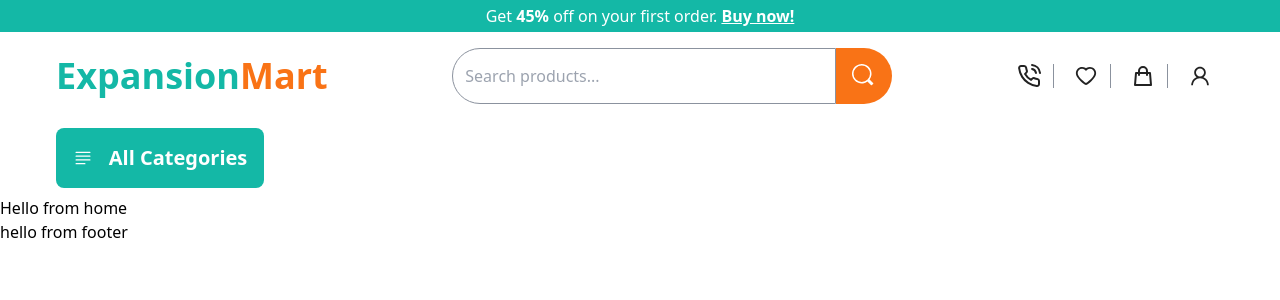
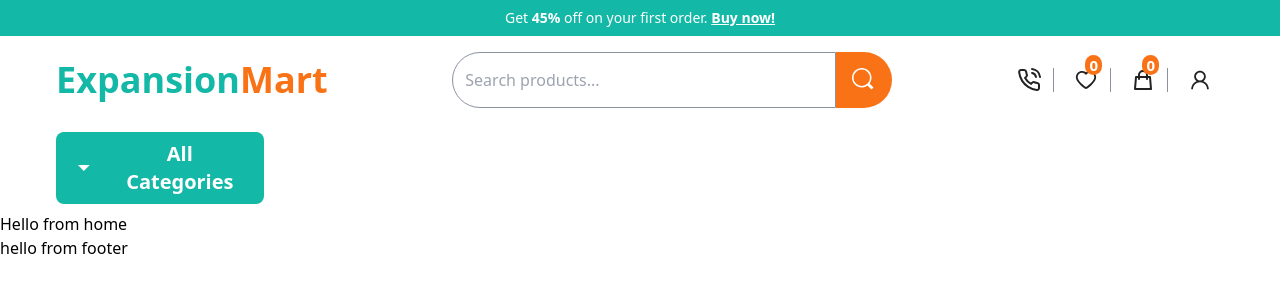
Before and after one commit to shakerscode/expansion-mart-e-commerce, a React (Create React App) app: page / in a window 1280 px wide. Shown: the top 300 px of the page. Built offline with nearby package versions, Linux system fonts and the light colour scheme.

Commit message:
Finally responsive header done. Starting work with footer

```diff
--- a/src/Components/Header/Header.js
+++ b/src/Components/Header/Header.js
@@ -2,13 +2,15 @@ import React, { useState } from 'react';
 import { FiPhoneCall } from 'react-icons/fi'
 import { AiOutlineHeart, AiOutlineUser } from 'react-icons/ai'
 import { HiOutlineShoppingBag } from 'react-icons/hi'
-import { IoCloseCircleOutline } from 'react-icons/io5'
+import { IoCloseCircleOutline  } from 'react-icons/io5'
+import {  IoMdArrowDropdown, IoMdArrowDropup } from 'react-icons/io'
 import { BsJustifyLeft, BsSearch } from 'react-icons/bs'
 import CatList from '../Re-UseableComp/CatList';
 
 const Header = () => {
     const [show, setShow] = useState(false)
     const [open, setOpen] = useState(false)
+    const [showUser, setShowUser] = useState(false)
     const menus = [
         { m: 'Home', link: '/' },
         { m: 'Product', link: '/' },
@@ -29,21 +31,23 @@ const Header = () => {
         { catName: "Frozen Foods" },
         { catName: "Dairy" }
     ]
+    const authList = [
+        {aL: 'Login'},
+        {aL: 'Register'},
+        {aL: 'Profile'}
+    ]
 
-    const handleHover = () => {
-        setShow(!show)
-    }
+
     const handleCat = (list) => {
         setShow(false);
+        setShowUser(false);
         console.log(list);
     }
-    const handleOpenNav = () => {
-        setOpen(!open)
-    }
+
     return (
         <header>
-            <div className='bg-primary py-1 text-center'>
-                <p className='text-white'>Get <b>45%</b> off on your first order. <a href="/" className='underline font-semibold'>Buy now!</a></p>
+            <div className='bg-primary py-2 text-center'>
+                <p className='text-white text-sm md:text-md'>Get <b>45%</b> off on your first order. <a href="/" className='underline font-semibold'>Buy now!</a></p>
             </div>
             <div className={`flex justify-between items-center md:px-14 px-3 md:py-4 py-2 h-16 md:h-auto ${open ? 'shadow-none' : 'shadow-md'} md:shadow-none`}>
                 {open
@@ -53,7 +57,7 @@ const Header = () => {
                     className='md:hidden text-2xl text-primary'/>
                     :
                     <BsJustifyLeft
-                        onClick={handleOpenNav}
+                        onClick={() => setOpen(!open)}
                         className='md:hidden text-2xl hover:text-primary' />}
                 <h1 className='md:text-4xl text-2xl font-bold text-primary'>Expansion<span className='text-secondary'>Mart</span></h1>
                 <div className=' hidden md:flex'>
@@ -63,18 +67,36 @@ const Header = () => {
                         className='focus:outline-none border border-gray w-96 px-3 rounded-l-full' />
                     <button><BsSearch className='bg-secondary text-white w-14 h-14 p-4 rounded-r-full text-xl' /></button>
                 </div>
-                <div className='flex items-center gap-5 text-2xl text-center'>
+                <div className='flex items-center gap-5 text-2xl text-center '>
                     <button className='border-r border-gray pr-3 border-h-5 text-black hover:text-secondary transition-all ease-in-out duration-200 md:block hidden'><FiPhoneCall /></button>
-                    <button className='border-r border-gray pr-3 text-black hover:text-secondary transition-all ease-in-out duration-200 md:block hidden'><AiOutlineHeart /></button>
-                    <button className='border-r border-gray pr-3 text-black hover:text-secondary transition-all ease-in-out duration-200 md:block hidden'><HiOutlineShoppingBag /></button>
-                    <button className=' md:pr-3 text-black hover:text-secondary transition-all ease-in-out duration-200'><AiOutlineUser /> </button>
+                    <button className='border-r border-gray pr-3 text-black hover:text-secondary transition-all ease-in-out duration-200 md:block hidden relative'><AiOutlineHeart />
+                    <div className='absolute top-[-22px] right-2  text-white '>
+                         <span className='text-[15px] font-semibold text-center bg-secondary px-1 rounded-full'>0</span>
+                    </div>
+                    </button>
+                    <button className='border-r border-gray pr-3 text-black hover:text-secondary transition-all ease-in-out duration-200 md:block hidden relative'><HiOutlineShoppingBag />
+                    <div className='absolute top-[-22px] right-2 text-white '>
+                         <span className='text-[15px] font-semibold text-center bg-secondary px-1 rounded-full'>0</span>
+                    </div>
+                    </button>
+                    <button className='md:pr-3 text-black hover:text-secondary transition-all ease-in-out duration-200 relative'><AiOutlineUser onClick={() => setShowUser(!showUser)} />
+                    </button>
+                    {
+                        showUser && <div className='absolute flex flex-col text-md bg-white shadow-lg w-[200px] rounded-lg top-24 md:right-14 right-5 z-10'>
+                            <ul className='text-sm text-[16px] py-2'>
+                            {
+                                authList.map((l, i) => <CatList key={i} list={l?.aL} handleCat={handleCat}/>)
+                            }
+                            </ul>
+                        </div>
+                    }
                 </div>
 
             </div>
-            <div className='grid grid-cols-1 md:grid-cols-2 gap-5 md:px-14 px-3 py-2'>
+            <div className='grid grid-cols-1 md:grid-cols-2 gap-5 md:px-14 px-3 py-2 my-2 md:my-0'>
                 <button
-                    onMouseOver={handleHover}
-                    className='flex justify-center items-center gap-4 md:text-xl font-semibold bg-primary md:w-52 w-full rounded-lg text-white px-4 py-2 hover:bg-secondary transition-all ease-in-out duration-300 relative'><BsJustifyLeft className='md:block hidden' /> All Categories</button>
+                    onClick={() => setShow(!show)}
+                     className='flex justify-center items-center gap-4  md:text-xl font-semibold bg-primary md:w-52 w-full rounded-lg text-white px-4 py-2 hover:bg-secondary transition-all ease-in-out duration-300 relative'>{ show ? <IoMdArrowDropup className='md:block hidden text-2xl' /> : <IoMdArrowDropdown className='md:block hidden text-2xl' />} All Categories</button>
                 <ul className={`flex flex-col bg-white w-full md:w-auto shadow-lg md:shadow-none py-4 gap-3 z-20 md:z-auto md:flex-row md:justify-end items-center md:gap-8 absolute md:static transition-all duration-500 ease-in-out  left-0   ${open ? 'top-24 opacity-100' : 'top-[-250px] left-0 opacity-0 md-opacity-100'}`}>
                     {
                         menus.map((menu, i) =>
@@ -87,7 +109,7 @@ const Header = () => {
             </div>
             {
                 show &&
-                <div className='bg-white shadow-lg py-3 w-60 h-fit-content px-2 absolute left-14 md:top-[11.5rem] rounded-lg transition-transform ease-in duration-500 z-10'>
+                <div className='bg-white shadow-lg py-3 w-60 h-fit-content px-2 absolute left-14 top-38 md:top-48 rounded-lg transition-transform ease-in duration-500 z-10'>
                     <ul className='flex flex-col gap-2'>
                         {
                             categories?.map((cat, i) => <CatList key={i} list={cat.catName} handleCat={handleCat} />)
--- a/src/Components/Re-UseableComp/CatList.js
+++ b/src/Components/Re-UseableComp/CatList.js
@@ -4,7 +4,7 @@ const CatList = ({list, handleCat}) => {
     return (
         <li
         onClick={() => handleCat(list)}
-        className='cursor-pointer hover:text-secondary hover:bg-light hover:rounded-md px-5 py-1 transition-all ease-in-out duration-150'>{list}</li>
+        className='cursor-pointer hover:text-secondary hover:bg-light hover:rounded-md  py-2  px-5 transition-all ease-in-out duration-250'>{list}</li>
     );
 };
 
--- a/tailwind.config.js
+++ b/tailwind.config.js
@@ -1,7 +1,7 @@
 /** @type {import('tailwindcss').Config} */
 module.exports = {
   content: [
-    "./src/**/*.{js,jsx,ts,tsx}",
+    "./src/**/*.{js,jsx,ts,tsx, html}",
   ],
   theme: {
     colors: {
```
